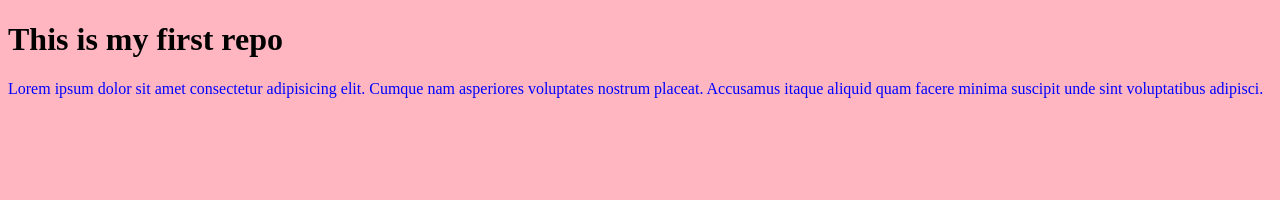
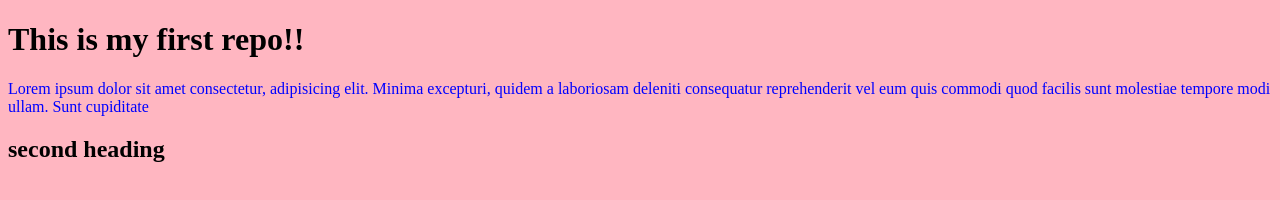
Before and after one commit to unpocoloco1337/myfirstrepo, a plain HTML site: page index.html in a window 1280 px wide. Drawn offline with Linux system fonts and the light colour scheme.

Commit message:
added new p, removed another, added h2

```diff
--- a/index.html
+++ b/index.html
@@ -7,8 +7,11 @@
     <link rel="stylesheet" href="style.css">
 </head>
 <body>
-    <h1>This is my first repo</h1>
+    <h1>This is my first repo!!</h1>
 
-    <p>Lorem ipsum dolor sit amet consectetur adipisicing elit. Cumque nam asperiores voluptates nostrum placeat. Accusamus itaque aliquid quam facere minima suscipit unde sint voluptatibus adipisci.</p>
+
+    <p>Lorem ipsum dolor sit amet consectetur, adipisicing elit. Minima excepturi, quidem a laboriosam deleniti consequatur reprehenderit vel eum quis commodi quod facilis sunt molestiae tempore modi ullam. Sunt cupiditate</p>
+
+    <h2>second heading</h2>
 </body>
 </html>
```
